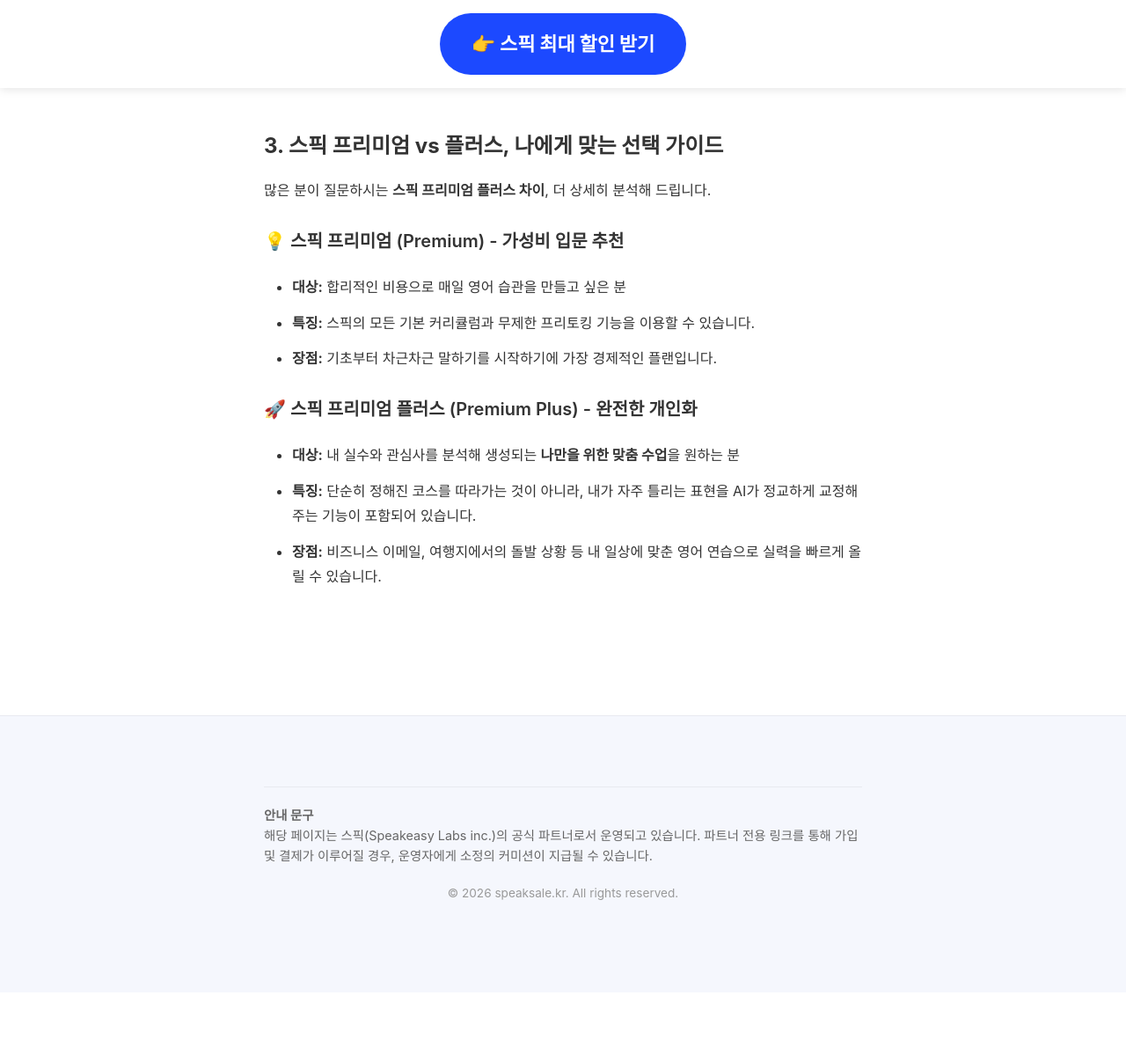
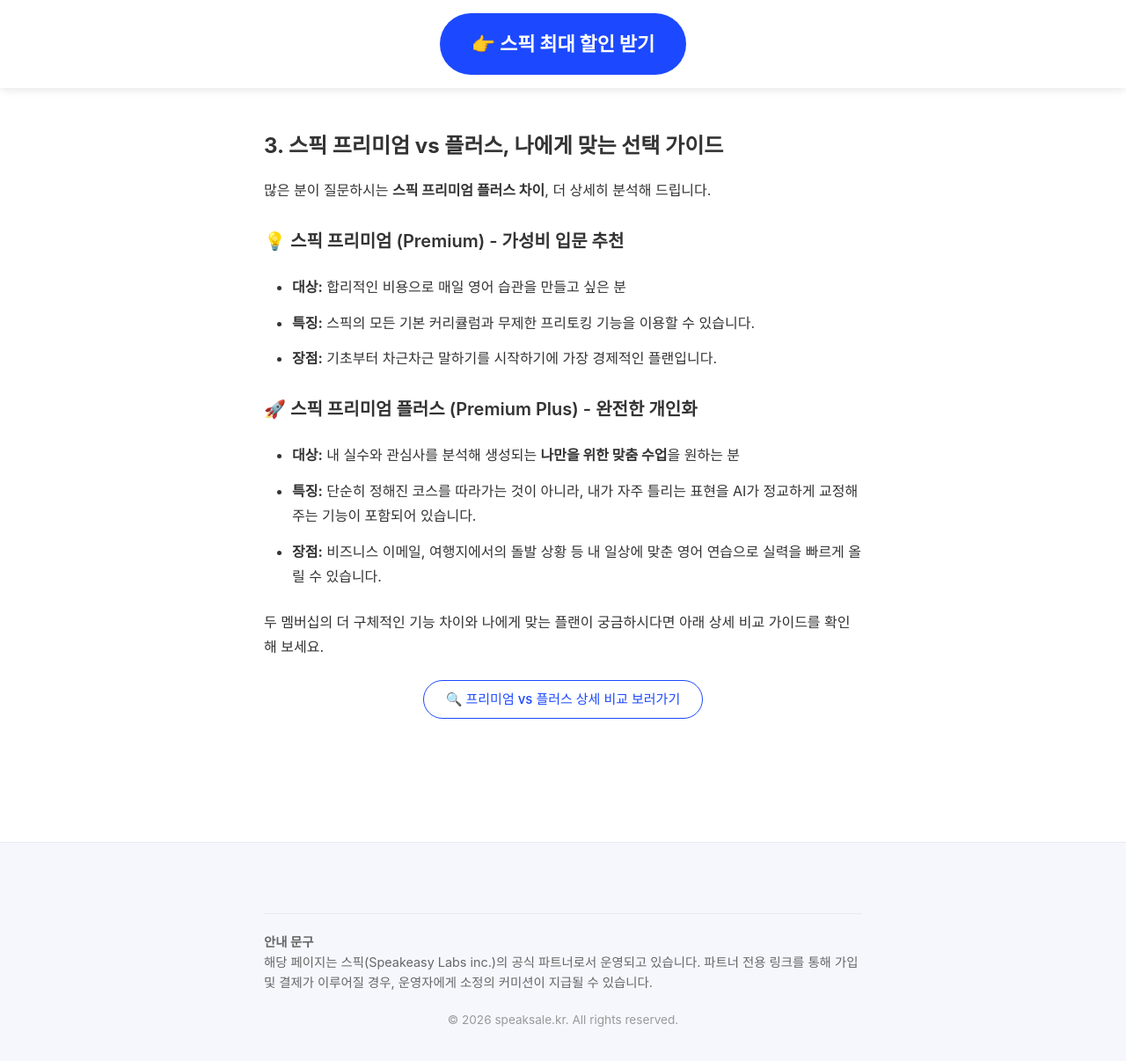
Before and after one commit to kjsjdw/speak_event_page, a Jekyll site: the page built from content/sections/04-plan-guide.md, in a window 1280 px wide and 1273 px high. Shown: the top 1206 px of the window at 88% size. Built offline with Jekyll 4.4.1, drawn with Linux system fonts in a browser that asks for light colours; some web fonts are replaced; our own code applies the rules of GitHub Pages for plain Markdown files.

Commit message:
Update 04-plan-guide.md

```diff
--- a/content/sections/04-plan-guide.md
+++ b/content/sections/04-plan-guide.md
@@ -10,3 +10,11 @@
 * **대상:** 내 실수와 관심사를 분석해 생성되는 **나만을 위한 맞춤 수업**을 원하는 분
 * **특징:** 단순히 정해진 코스를 따라가는 것이 아니라, 내가 자주 틀리는 표현을 AI가 정교하게 교정해 주는 기능이 포함되어 있습니다.
 * **장점:** 비즈니스 이메일, 여행지에서의 돌발 상황 등 내 일상에 맞춘 영어 연습으로 실력을 빠르게 올릴 수 있습니다.
+
+두 멤버십의 더 구체적인 기능 차이와 나에게 맞는 플랜이 궁금하시다면 아래 상세 비교 가이드를 확인해 보세요.
+
+<div style="text-align: center; margin: 20px 0;">
+  <a href="/premium-vs-plus/" style="text-decoration: none; display: inline-block; width: auto; padding: 8px 25px; color: #1c49ff; background-color: #ffffff; border: 1px solid #1c49ff; border-radius: 50px; font-size: 15px; font-weight: 500;">
+    🔍 프리미엄 vs 플러스 상세 비교 보러가기
+  </a>
+</div>
```
